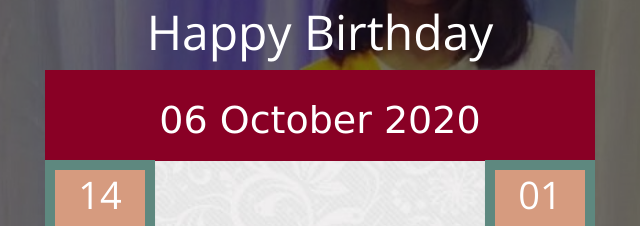
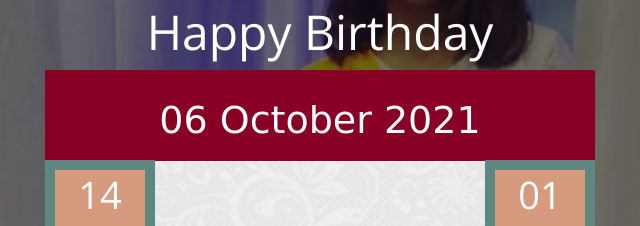
Before and after one commit to thereverseluv/thereverseluv.github.io, a plain HTML site: page index.html in a window 1280 px wide. Shown: the part 223-449 px from the top of the page, 320-960 px from the left. Drawn offline with nearby package versions, Linux system fonts and the light colour scheme; files whose address does not match are found by name; a web font is replaced by a local one.

Commit message:
Update index.html

```diff
--- a/index.html
+++ b/index.html
@@ -89,7 +89,7 @@
 			<h2>Happy Birthday</h3>
 			<div class="countdown main-time clearfix">
 				<div id="timer">
-					<h3> 06 October 2020 </h3>
+					<h3> 06 October 2021 </h3>
 					<div id="days"></div>
 					<div id="hours"></div>
 					<div id="minutes"></div>
```
